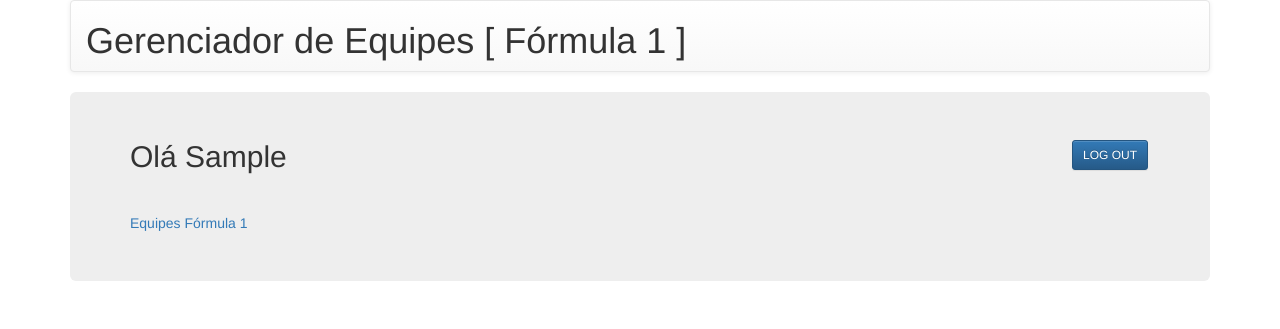
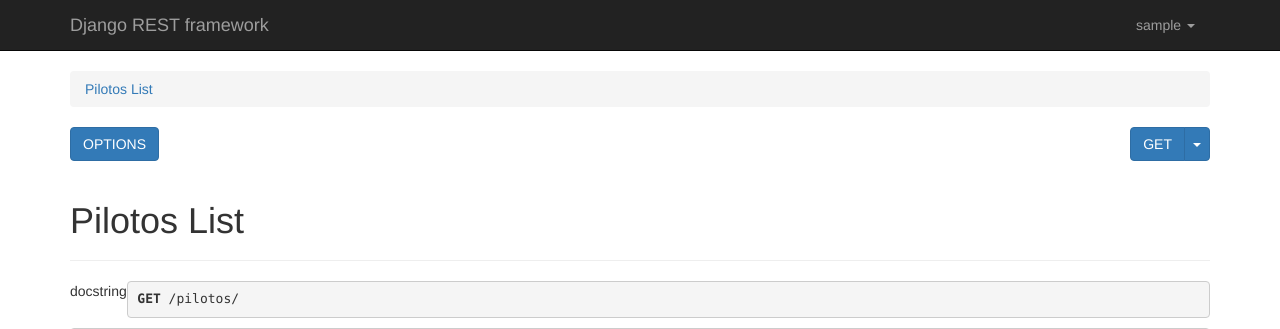
Before and after one commit to TiagoFranzoni/Gerenciador_Formula1, a Django app: page /pilotos/ in a window 1280 px wide. Shown: the top 329 px of the page. Run offline with Django 4.2, Linux system fonts and the light colour scheme; the visitor is signed in with stand-in values (Sample User, id 1); data that the repository does not hold is empty; some libraries are stand-ins or nearby versions.

Commit message:
ajustes rotas carros e pilotos

```diff
--- a/meusite/carros/urls.py
+++ b/meusite/carros/urls.py
@@ -1,21 +1,18 @@
 """docstring"""
 from django.urls import path
-from carros.views import CarrosDetail, Home, AdicionaCarros, ExcluiCarros, EditaCarros
+from carros.views import CarrosDetail, AdicionaCarros, ExcluiCarros, EditaCarros
 from carros.views import CarrosList
 # from carros.views import EquipesView
 
 
 urlpatterns = [
-    # path('', Home.as_view(), name='carros-home'),
-    path('carros/', Home.as_view(), name='carros-home'),
+    # path('', CarrosView.as_view(), name="carro-view"),
+    path('', CarrosList.as_view(), name='carro-list'),
 
-    # path('carros/', EquipesView.as_view(), name="carro-view"),
-    # path('carros/', CarrosList.as_view(), name='carro-list'),
+    path('<int:pk>/', CarrosDetail.as_view(), name='carro-detail'),
 
-    path('carros/<int:pk>/', CarrosDetail.as_view(), name='carro-detail'),
+    path('criar/', AdicionaCarros.as_view()),
+    path('<int:pk>/deletar/', ExcluiCarros.as_view(), name='carro-deletar'),
+    path('<int:pk>/editar/', EditaCarros.as_view(), name='carro-editar'),
 
-    path('carros/criar/', AdicionaCarros.as_view()),
-    path('carros/<int:pk>/deletar/', ExcluiCarros.as_view(), name='carro-deletar'),
-    path('carros/<int:pk>/editar/', EditaCarros.as_view(), name='carro-editar'),
-
-    ]
+]
--- a/meusite/equipes/templates/equipes/home.html
+++ b/meusite/equipes/templates/equipes/home.html
@@ -12,5 +12,7 @@
     <div class="page-header">
         <h2>Olá {{ user.first_name }}</h2>
     </div>
-    <a href="equipes/">Equipes Fórmula 1</a>
+    <div style="margin-bottom: 20px;"><a href="equipes/">Gerenciar Equipes</a></div>
+    <div style="margin-bottom: 20px;"><a href="carros/">Gerenciar Carros</a></div>
+    <div style="margin-bottom: 20px;"><a href="pilotos/">Gerenciar Pilotos</a></div>
 {% endblock %}
--- a/meusite/meusite/urls.py
+++ b/meusite/meusite/urls.py
@@ -12,8 +12,8 @@ urlpatterns = [
     path('carros/', include(('carros.urls', 'carros'), namespace='carros')),
     path('pilotos/', include(('pilotos.urls', 'pilotos'), namespace='pilotos')),
 
-    path('api/', include(('equipes.urls', 'api'), namespace='api')),
-    path('api/', include(('carros.urls', 'api'), namespace='api')),
-    path('api/', include(('pilotos.urls', 'api'), namespace='api')),
+    path('api/', include(('equipes.urls', 'api-equipes'), namespace='api-equipes')),
+    path('api/carros/', include(('carros.urls', 'api-carros'), namespace='api-carros')),
+    path('api/pilotos/', include(('pilotos.urls', 'api-pilotos'), namespace='api-pilotos')),
     path('api-auth/', include('rest_framework.urls', namespace='rest_framework')),
 ]
--- a/meusite/pilotos/templates/pilotos/home.html
+++ /dev/null
@@ -1,16 +0,0 @@
-{% extends "base.html" %}
-{% block content %}
-    <div style="
-        display: flex;
-        justify-content: flex-end;
-        padding: 0px 2px;
-        font-size: 10px;
-        line-height: 1.5;
-        margin-bottom: -70;">
-        <a href="{% url 'logout' %}" class="btn btn-primary btn-sm">LOG OUT</a>
-    </div>
-    <div class="page-header">
-        <h2>Olá {{ user.first_name }}</h2>
-    </div>
-    <a href="pilotos/">Equipes Fórmula 1</a>
-{% endblock %}
--- a/meusite/pilotos/urls.py
+++ b/meusite/pilotos/urls.py
@@ -1,24 +1,18 @@
 """docstring"""
 from django.urls import path
-from pilotos.views import PilotosDetail, Home, AdicionaPilotos, ExcluiPilotos, EditaPilotos
-# from pilotos.views import Login, CriaUsuario
+from pilotos.views import PilotosDetail, AdicionaPilotos, ExcluiPilotos, EditaPilotos
 from pilotos.views import PilotosList
 # from pilotos.views import PilotosView
 
 
 urlpatterns = [
-    path('', Home.as_view(), name='Pilotos-home'),
+    # path('', PilotosView.as_view(), name="piloto-view"),
+    path('', PilotosList.as_view(), name="piloto-list"),
 
-    # path('pilotos/', PilotosView.as_view(), name="piloto-view"),
-    path('pilotos/', PilotosList.as_view(), name="piloto-list"),
+    path('<int:pk>/', PilotosDetail.as_view(), name='piloto-detail'),
 
-    path('pilotos/<int:pk>/', PilotosDetail.as_view(), name='piloto-detail'),
-
-    path('pilotos/criar/', AdicionaPilotos.as_view()),
-    path('pilotos/<int:pk>/deletar/', ExcluiPilotos.as_view(), name='piloto-deletar'),
-    path('pilotos/<int:pk>/editar/', EditaPilotos.as_view(), name='piloto-editar'),
-
-    # path('criar_usuario/', CriaUsuario.as_view()),
-    # path('login/', Login.as_view()),
+    path('criar/', AdicionaPilotos.as_view()),
+    path('<int:pk>/deletar/', ExcluiPilotos.as_view(), name='piloto-deletar'),
+    path('<int:pk>/editar/', EditaPilotos.as_view(), name='piloto-editar'),
 
     ]
```
